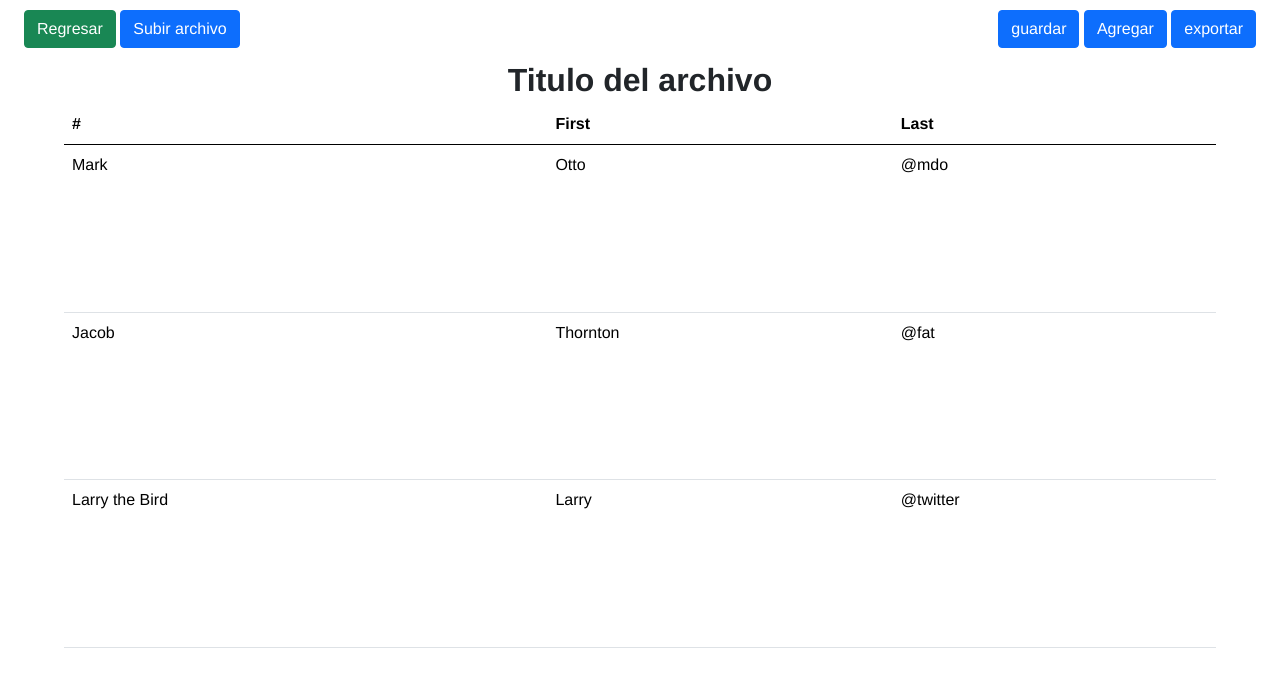
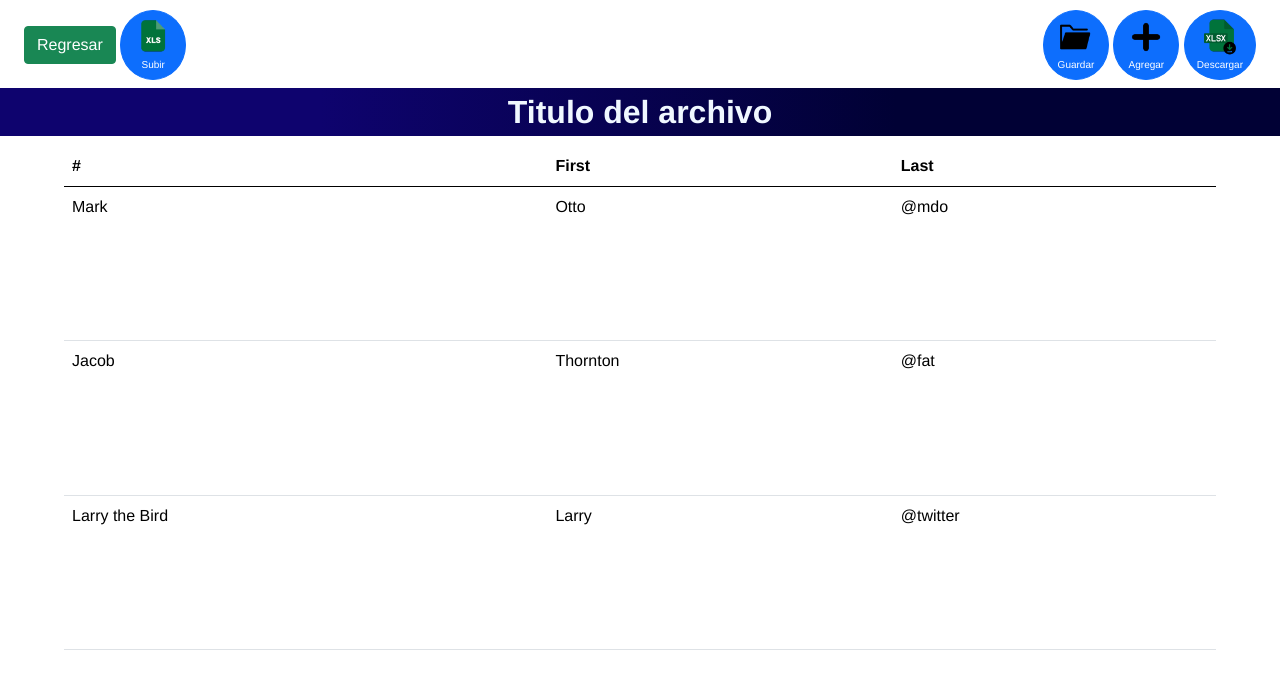
Before and after one commit to yukio-kayaba/cdvo-excel2, a PHP site: page /CDVO-EXCEL2/editor in a window 1280 px wide. Shown: the part 70-759 px from the top of the page. Run offline with PHP 8.4, Linux system fonts and the light colour scheme; the visitor is signed in with stand-in values (Sample User, id 1); data that the repository does not hold is empty; some libraries are stand-ins or nearby versions.

Commit message:
actualizando editable
editable actualizado para  con estylos e imagenes

```diff
--- a/vista/css/editor.css
+++ b/vista/css/editor.css
@@ -52,8 +52,9 @@ body{
   width: 100%;
   display: flex;
   justify-content: center;
-  height: 70vh;
+  height: 65vh;
   overflow: auto;
+  margin-top: 10px;
 }
 
 #tabla{
@@ -69,7 +70,7 @@ body{
   justify-content: center;
   border-radius : 50%;
   align-items: center;
-  top: 90%;
+  top: 83%;
   left: 75%;
   font-size: 35px;
   visibility: hidden;
@@ -124,3 +125,40 @@ body{
 .table > tbody{
   color: rgb(90, 90, 90);
 }
+.btn_opc_date{
+  border-radius: 50%;
+  height: 70px;
+}
+.btn_opc_date > p{
+  font-size: 10px;
+}
+
+#titulo_archivo_date{
+  background:linear-gradient(to right, rgb(14, 3, 110) 25%, rgb(1, 1, 53) 70%);
+  color: aliceblue;
+}
+
+/* modificacion de botones */
+
+@media (width < 600px){
+  .botones_opciones{
+    position: absolute;
+    top: 50%;
+    flex-direction: column;
+    flex-wrap: nowrap;
+    align-items: flex-end;
+    height: 20%;
+    width: 85%;
+    flex-direction: column;
+    visibility: hidden;
+    overflow: hidden;
+    transition: all 0.5s ease;
+  }
+  .botones_opciones > div{
+    display: flex;
+    flex-direction: column;
+    align-items: center;
+    gap: 10px;
+  }
+
+}
--- a/vista/editor.php
+++ b/vista/editor.php
@@ -27,17 +27,29 @@
 
     <p id="dato_id_archivo" style="display:none;"><?php echo $dato; ?></p>
 
-    <section class="d-flex justify-content-between mx-4">
+    <section class="d-flex justify-content-between mx-4 botones_opciones">
       <div>
         <a id="btn_guardar" class="btn btn-success" href="inicios">Regresar</a>
-        <label class="btn btn-primary" for="btn-subirArchivo">Subir archivo</label>
+        <label class="btn btn-primary btn_opc_date" for="btn-subirArchivo">
+          <img src="<?php echo url;?>/vista/img/graficos/file_xlsx.png" alt="" width="40px">
+          <p>Subir</p>
+        </label>
         <input type="file" name="" id="btn-subirArchivo" hidden accept=".xlsx">
       </div>
 
       <div>
-        <a id="btn_guardar" class="btn btn-primary" href="#">guardar</a>
-        <a id="btn_agregar" class="btn btn-primary" href="#">Agregar</a>
-        <a id="btnExportar" class="btn btn-primary" href="#">exportar</a>
+        <a id="btn_guardar" class="btn btn-primary btn_opc_date" href="#">
+          <img src="<?php echo url;?>/vista/img/graficos/file.png" alt="Guardar" width="40px">
+          <p>Guardar</p>
+        </a>
+        <a id="btn_agregar" class="btn btn-primary btn_opc_date" href="#">
+          <img src="<?php echo url;?>/vista/img/graficos/add_file_date.png" alt="Agregar" width="40px">
+          <p>Agregar</p>
+        </a>
+        <a id="btnExportar" class="btn btn-primary btn_opc_date" href="#">
+          <img src="<?php echo url;?>/vista/img/graficos/dowload_file.png" alt="Subir" width="40px">
+          <p>Descargar</p>
+        </a>
       </div>
     </section>
 
--- a/vista/js/editor_date.js
+++ b/vista/js/editor_date.js
@@ -37,13 +37,15 @@ $(document).ready(function(){
     $(document).on("click",".boton_redondo_datos",function(){
         // (activo)?false:true;
         let dato_info = document.getElementsByClassName("boton_redondo_datos")[0];
-        let casillas = document.getElementsByClassName("conteiner_btnCambio");
+        let casillas = document.getElementsByClassName("botones_opciones");
         if(activo){
             dato_info.innerHTML = "-";
+            casillas[0].style.height = "60%";
             casillas[0].style.visibility = "visible";
             activo = false;
         }else{
             dato_info.innerHTML = "+";
+            casillas[0].style.height = "20%";
             casillas[0].style.visibility = "hidden";
             activo = true;
         }
```
Also changed, not shown: vista/img/graficos/add_file_date.png (added), vista/img/graficos/delete.png (added), vista/img/graficos/dowload_file.png (added), vista/img/graficos/edit_file_date.png (added).
